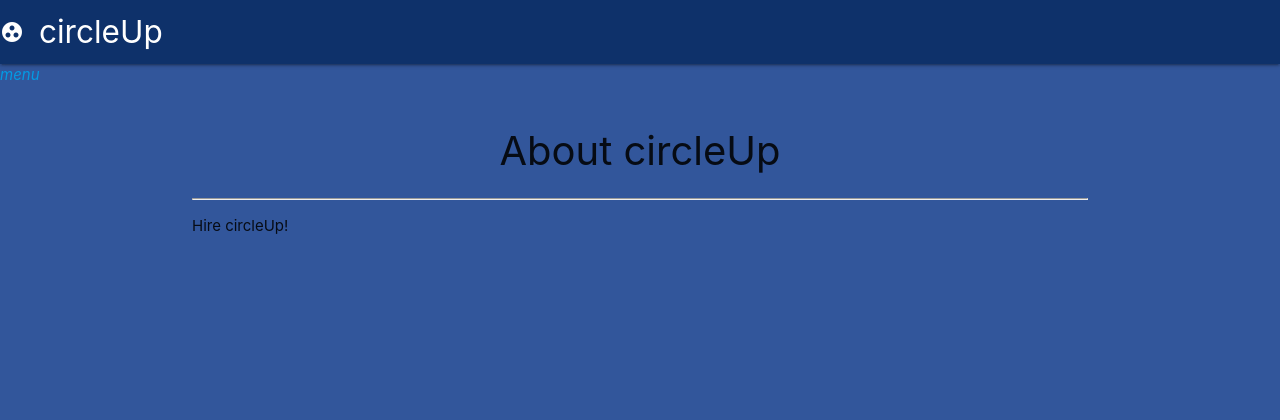
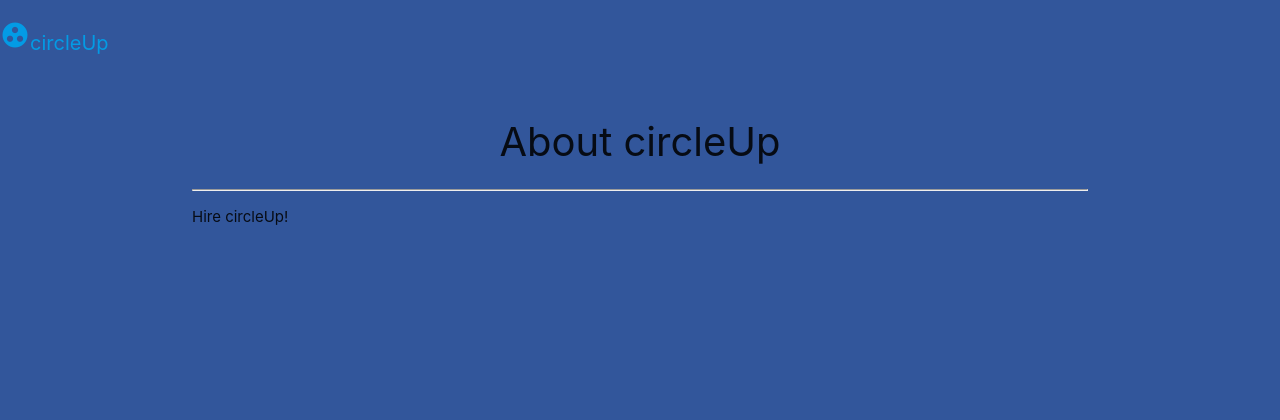
Before and after one commit to pksnowstorm/circleup, a Django app: page /about/ in a window 1280 px wide. Shown: the top 420 px of the page. Run offline with Django 4.2, Linux system fonts and the light colour scheme.

Commit message:
change sidenav to trigger with logo/name click

```diff
--- a/main_app/static/css/style.css
+++ b/main_app/static/css/style.css
@@ -47,3 +47,9 @@
     align-content: center;
     background-color: #E9B253;
   }
+
+  #nav-trigger {
+    padding: 0;
+    margin: 0;
+    font-size: 20px;
+  }
--- a/main_app/templates/base.html
+++ b/main_app/templates/base.html
@@ -16,32 +16,27 @@
 <script src="https://cdnjs.cloudflare.com/ajax/libs/materialize/1.0.0/js/materialize.min.js"></script>
   </head>
   <body>
-    <header class="navbar-fixed">
-      <nav>
-        <div class="nav-wrapper">
-          <ul>
-            <li>
-              <a href="/" class="brand-logo"><i class="material-icons">group_work</i>circleUp</a>
-              <a href="/" data-target="side_nav" class="sidenav-trigger"><i class="material-icon">menu</i></a>
-            </li>
-          </ul>
-        </div>
-      </nav>
-    </header>
+
+    <a href="/" data-target="side_nav" id="nav-trigger" class="sidenav-trigger"><p><i class="small material-icons">group_work</i>circleUp</p></a>
     <ul id="side_nav" class="sidenav card-panel indigo darken-4">
-        <li><a href="/about"><span class="amber-text text-lighten-4">About</span></a></li>
 
       {% if user.is_authenticated %}
       <li><a href="{% url 'circle_create' %}"><span class="amber-text text-lighten-4">New Circle</span></a></li>
       <li><a href="{% url 'index' %}"><span class="amber-text text-lighten-4">Circles</span></a></li>
+      <li><a href="/about"><span class="amber-text text-lighten-4">About</span></a></li>
       <li><a href="{% url 'logout' %}"><span class="amber-text text-lighten-4">Log Out</span></a></li>
       {% else %}
+      <li><a href="/about"><span class="amber-text text-lighten-4">About</span></a></li>
       <li><a href="{% url 'signup' %}"><span class="amber-text text-lighten-4">Sign Up</span></a></li>
       <li><a href="{% url 'login' %}"><span class="amber-text text-lighten-4">Log In</span></a></li>
       {% endif %}
     </ul>
-      <a href="/" data-target="side_nav" class="sidenav-trigger"><i class="material-icon">menu</i></a>
-    <main class="container">{% block content %} {% endblock %}</main>
+
+    <main class="container">
+      {% block content %}
+      {% endblock %}
+    </main>
+
     <footer class="page-footer">
       <div class="right">
         All Rights Reserved, © 2023 Team Deathcore
```
Lines whose indentation alone changed are shown as unchanged.
